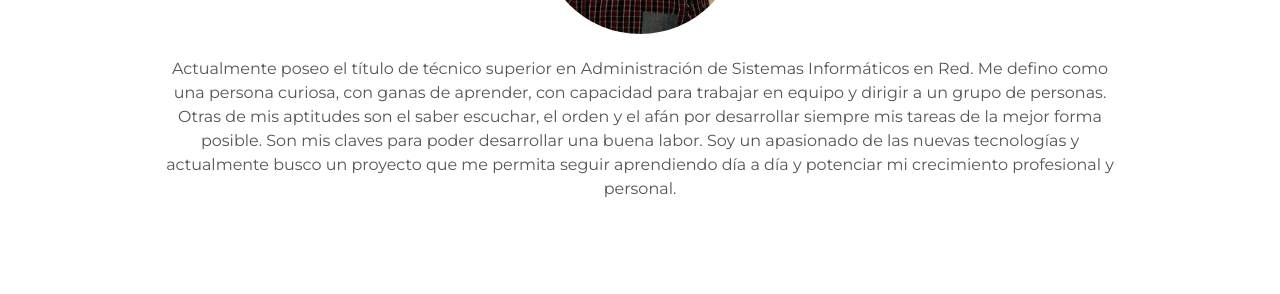
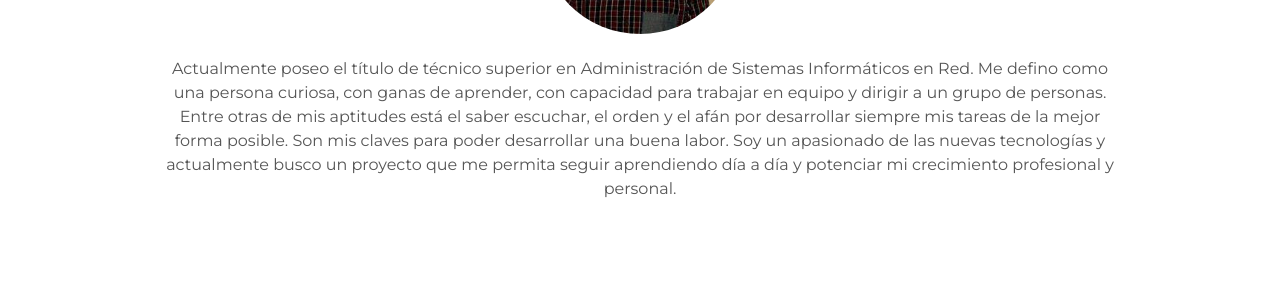
Before and after one commit to Albertopc92/albertopc92.github.io, a Jekyll site: the page built from index.html, in a window 1280 px wide. Shown: the part 1223-1517 px from the top of the page. Built offline with Jekyll 4.4.1, drawn with Linux system fonts in a browser that asks for light colours.

Commit message:
cambio descripcion

```diff
--- a/_config.yml
+++ b/_config.yml
@@ -6,7 +6,7 @@ url: "https://www.albertopc.com"
 
 # User settings
 username: Alberto Pérez Cano
-user_description: Actualmente poseo el título de técnico superior en Administración de Sistemas Informáticos en Red. Me defino como una persona curiosa, con ganas de aprender, con capacidad para trabajar en equipo y dirigir a un grupo de personas. Otras de mis aptitudes son el saber escuchar, el orden y el afán por desarrollar siempre mis tareas de la mejor forma posible. Son mis claves para poder desarrollar una buena labor. Soy un apasionado de las nuevas tecnologías y actualmente busco un proyecto que me permita seguir aprendiendo día a día y potenciar mi crecimiento profesional y personal.
+user_description: Actualmente poseo el título de técnico superior en Administración de Sistemas Informáticos en Red. Me defino como una persona curiosa, con ganas de aprender, con capacidad para trabajar en equipo y dirigir a un grupo de personas. Entre otras de mis aptitudes está el saber escuchar, el orden y el afán por desarrollar siempre mis tareas de la mejor forma posible. Son mis claves para poder desarrollar una buena labor. Soy un apasionado de las nuevas tecnologías y actualmente busco un proyecto que me permita seguir aprendiendo día a día y potenciar mi crecimiento profesional y personal.
 user_title: SysAdmin
 email: albertopc92@gmail.com
 twitter_username: Albertopc92
```
